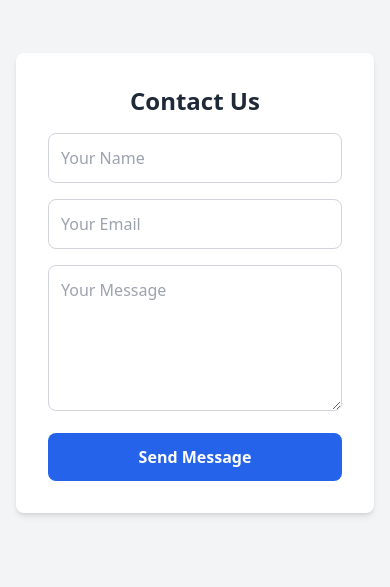
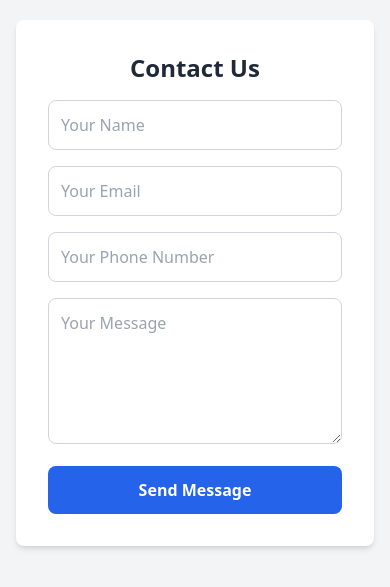
Before and after one commit to dev-sanjith/my-nextjs-starter, a Next.js app: page /contact in a window 390 px wide. Shown: the part 139-726 px from the top of the page. Built offline with nearby package versions, Linux system fonts and the light colour scheme.

Commit message:
Contact Section Updated : Phone Number Section Added

```diff
--- a/pages/contact.js
+++ b/pages/contact.js
@@ -15,6 +15,7 @@ export default function Contact() {
           className="w-full border border-gray-300 p-3 rounded-lg focus:outline-none focus:ring-2 focus:ring-blue-400"
           required
         />
+
         <input
           type="email"
           name="email"
@@ -22,6 +23,14 @@ export default function Contact() {
           className="w-full border border-gray-300 p-3 rounded-lg focus:outline-none focus:ring-2 focus:ring-blue-400"
           required
         />
+
+        <input
+          type="tel"
+          name="phone"
+          placeholder="Your Phone Number"
+          className="w-full border border-gray-300 p-3 rounded-lg focus:outline-none focus:ring-2 focus:ring-blue-400"
+        />
+
         <textarea
           name="message"
           placeholder="Your Message"
```
